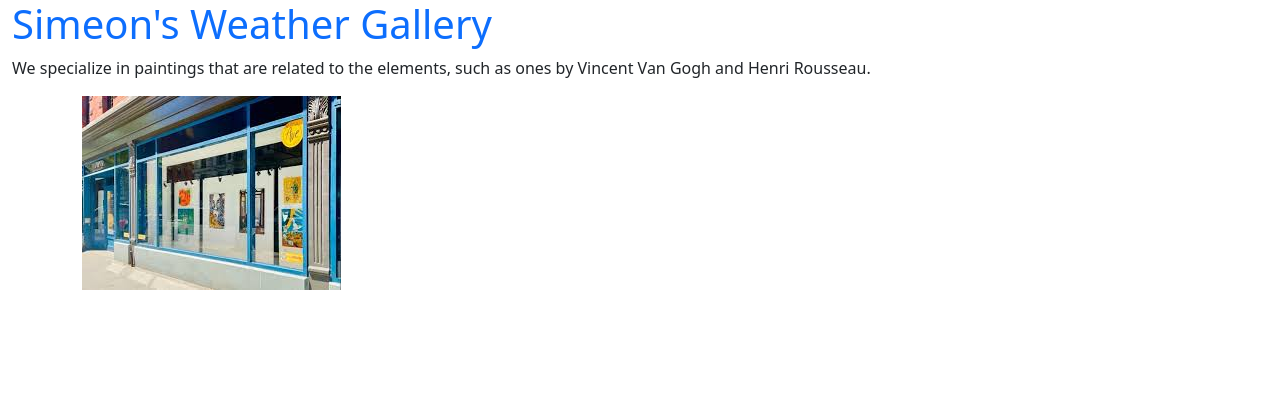
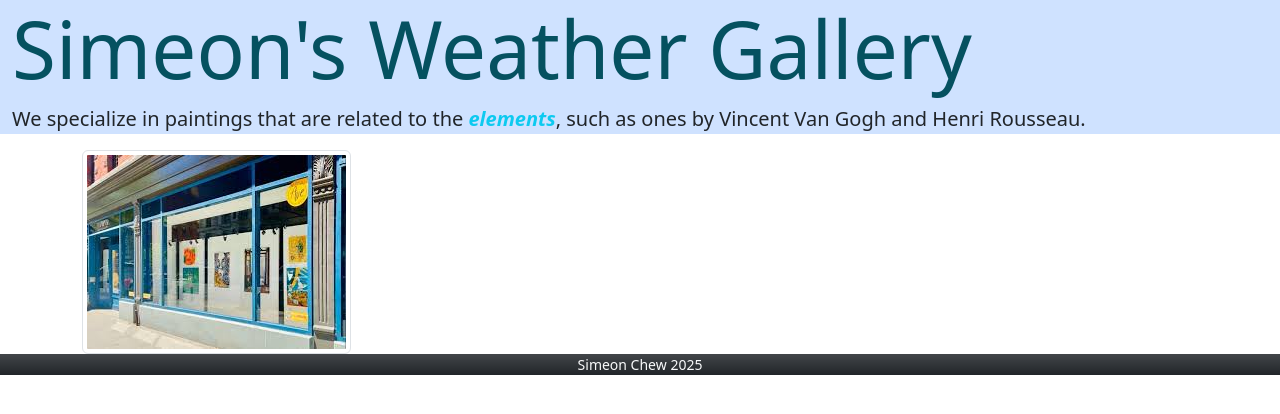
Before and after one commit to SimeonC2026/CS1-Unit-3-Notes, a plain HTML site: page index.html in a window 1280 px wide. Drawn offline with nearby package versions, Linux system fonts and the light colour scheme.

Commit message:
Changed the alignment and added a black background

```diff
--- a/index.html
+++ b/index.html
@@ -11,15 +11,17 @@
    <!-- Bootstrap CSS -->
    <body>
 
-<div class="container-fluid">
-  <h1 class="text-primary">Simeon's Weather Gallery</h1>
-<p>We specialize in paintings that are related to the elements, such as ones by Vincent Van Gogh and Henri Rousseau.</p>
+<div class="container-fluid bg-primary-subtle">
+  <h1 class="text-info-emphasis display-1">Simeon's Weather Gallery</h1>
+<p class="lead">We specialize in paintings that are related to the <span class="text-info fw-bold fst-italic">elements</span>, such as ones by Vincent Van Gogh and Henri Rousseau.</p>
 </div>
 
 <div class="container">
-<img src="Store Front.jpeg">
+<img src="Store Front.jpeg" class="img-fluid img-thumbnail">
 </div>
-
+<div class="container-fluid text-light bg-gradient bg-dark">
+<p class="small text-center">Simeon Chew 2025</p>
+</div>
 
 
 </body>
```
